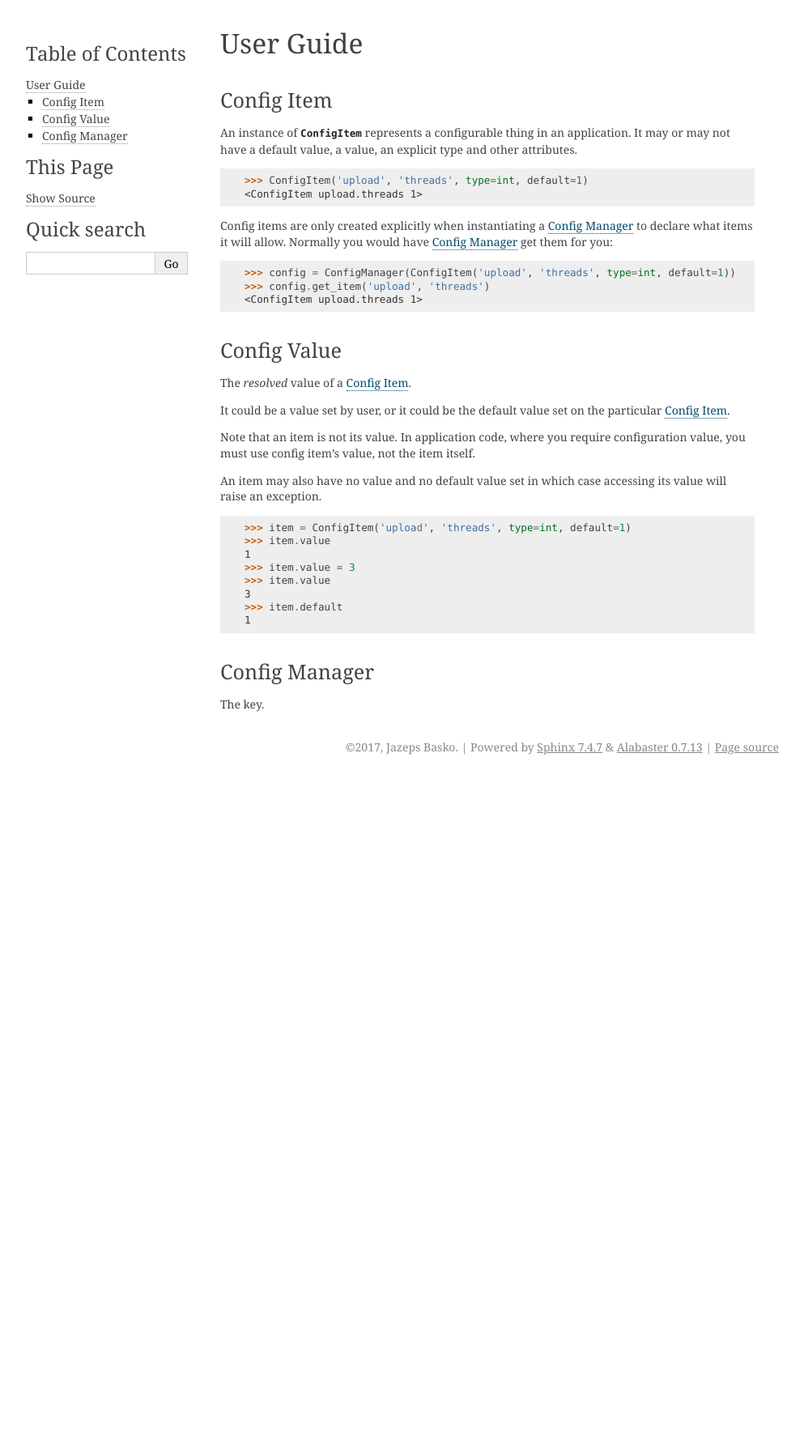
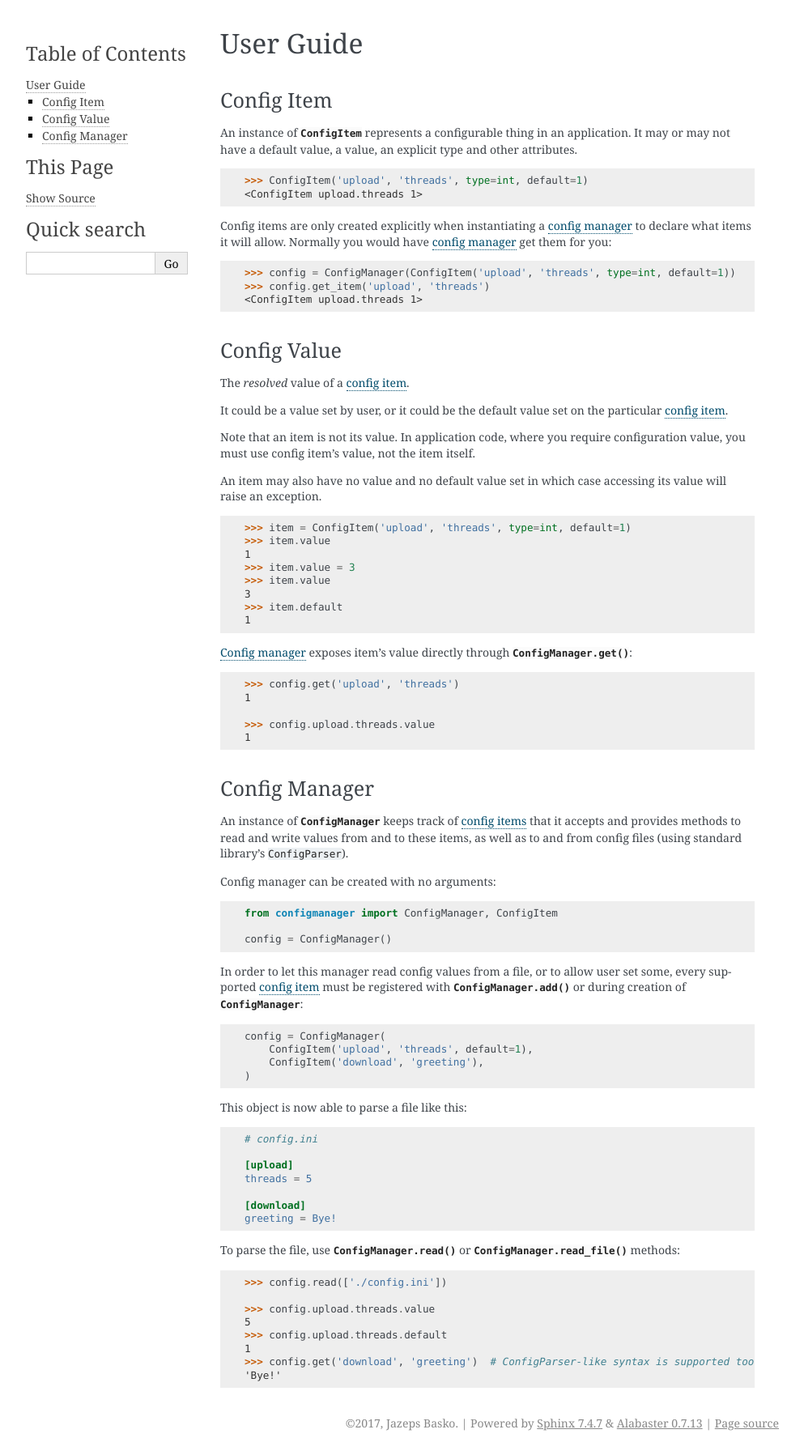
Before and after one commit to jbasko/configmanager, a Sphinx documentation site: the page built from docs/guide.rst, in a window 1280 px wide. Shown: the whole page at 81% size, without its empty margins (148-1141 px from the left). Built offline with Sphinx 7.4.7, drawn with Linux system fonts in a browser that asks for light colours; before the commit the page ends 962 px from its top, so only the background shows below that.

Commit message:
* Adds ConfigManager.get (Closes #7) — no more need for ObjectProxy * Disables value setting through attribute access because the get and set value syntax was inconsistent (Closes #13)

```diff
--- a/configmanager/__init__.py
+++ b/configmanager/__init__.py
@@ -1,4 +1,4 @@
-from .base import not_set, ConfigItem, ConfigManager
+from .base import not_set, ConfigItem, ConfigManager, UnknownConfigItem
 from .transition import TransitionConfigManager
 
 __version__ = '0.0.6'
--- a/docs/guide.rst
+++ b/docs/guide.rst
@@ -14,8 +14,8 @@ It may or may not have a default value, a value, an explicit type and other attr
    >>> ConfigItem('upload', 'threads', type=int, default=1)
    <ConfigItem upload.threads 1>
 
-Config items are only created explicitly when instantiating a :ref:`config-manager` to declare what items
-it will allow. Normally you would have :ref:`config-manager` get them for you:
+Config items are only created explicitly when instantiating a :ref:`config manager <config-manager>` to declare what items
+it will allow. Normally you would have :ref:`config manager <config-manager>` get them for you:
 
 .. code-block:: python
 
@@ -28,9 +28,9 @@ it will allow. Normally you would have :ref:`config-manager` get them for you:
 Config Value
 ------------
 
-The *resolved* value of a :ref:`config-item`.
+The *resolved* value of a :ref:`config item <config-item>`.
 
-It could be a value set by user, or it could be the default value set on the particular :ref:`config-item`.
+It could be a value set by user, or it could be the default value set on the particular :ref:`config item <config-item>`.
 
 Note that an item is not its value.
 In application code, where you require configuration value, you must use config item's value,
@@ -50,9 +50,66 @@ its value will raise an exception.
    >>> item.default
    1
 
+:ref:`Config manager <config-manager>` exposes item's value directly through :meth:`.ConfigManager.get`:
+
+.. code-block:: python
+
+   >>> config.get('upload', 'threads')
+   1
+
+   >>> config.upload.threads.value
+   1
+
 .. _config-manager:
 
 Config Manager
 --------------
 
-The key.
+An instance of :class:`.ConfigManager` keeps track of :ref:`config items <config-item>` that it accepts and
+provides methods to read and write values from and to these items, as well as to and from config files
+(using standard library's ``ConfigParser``).
+
+Config manager can be created with no arguments:
+
+.. code-block:: python
+
+    from configmanager import ConfigManager, ConfigItem
+
+    config = ConfigManager()
+
+
+In order to let this manager read config values from a file, or to allow user set some, every supported
+:ref:`config item <config-item>` must be registered with :meth:`.ConfigManager.add` or
+during creation of :class:`.ConfigManager`:
+
+.. code-block:: python
+
+    config = ConfigManager(
+        ConfigItem('upload', 'threads', default=1),
+        ConfigItem('download', 'greeting'),
+    )
+
+This object is now able to parse a file like this:
+
+.. code-block:: ini
+
+    # config.ini
+
+    [upload]
+    threads = 5
+
+    [download]
+    greeting = Bye!
+
+To parse the file, use :meth:`.ConfigManager.read` or :meth:`.ConfigManager.read_file` methods:
+
+.. code-block:: python
+
+    >>> config.read(['./config.ini'])
+
+    >>> config.upload.threads.value
+    5
+    >>> config.upload.threads.default
+    1
+    >>> config.get('download', 'greeting')  # ConfigParser-like syntax is supported too
+    'Bye!'
```
Also changed, not shown: README.rst (+8 -2 lines), 7 other files.
